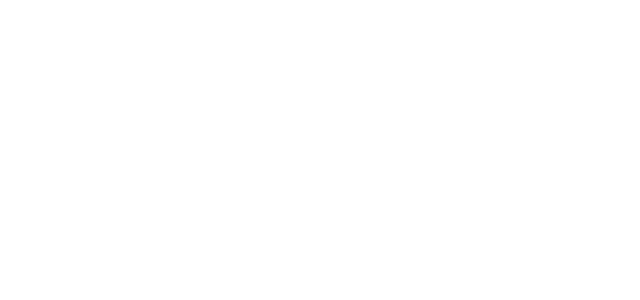
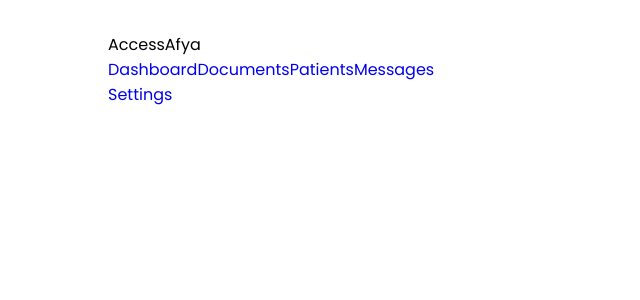
Before and after one commit to outhanchazima/access-afya-analytics-mockup, a React (Create React App) app: page / in a window 1280 px wide. Shown: the top 300 px of the page, without its empty margins (0-640 px from the left). Built offline with nearby package versions, Linux system fonts and the light colour scheme.

Commit message:
Sidebar structure

```diff
--- a/src/App.js
+++ b/src/App.js
@@ -1,9 +1,10 @@
 import './App.css';
+import { Sidebar } from './components/layout/Sidebar';
 
 function App() {
   return (
     <div>
-
+      <Sidebar/>
     </div>
   );
 }
--- a/src/components/layout/Sidebar.js
+++ b/src/components/layout/Sidebar.js
@@ -0,0 +1,43 @@
+import React, { Component } from 'react'
+
+export class Sidebar extends Component {
+    render() {
+        return (
+            <div className="side-bar">
+                <nav>
+                    <div className="nav-brand" >
+                        <i className="bx bx-layer nav-toggle" id="nav-toggle"></i>
+                        <span className="nav-logo-name">AccessAfya</span>
+                    </div>
+                    <div className="nav-list">
+                        <a href="##" className="nav-link">
+                            <box-icon type='solid' name='dashboard'></box-icon>
+                            <span className="nav-name" >Dashboard</span>
+                        </a>
+                        <a href="##" className="nav-link">
+                            <box-icon name='folder' ></box-icon>
+                            <span className="nav-name" >Documents</span>
+                        </a>
+                        <a href="##" className="nav-link">
+                            <box-icon name='info-circle' ></box-icon>
+                            <span className="nav-name" >Patients</span>
+                        </a>
+                        <a href="##" className="nav-link">
+                            <box-icon name='message-detail' ></box-icon>
+                            <span className="nav-name" >Messages</span>
+                        </a>
+                    </div>
+
+                    <a href="##" className="nav-link">
+                        <box-icon type='solid' name='cookie'></box-icon>
+                        <span className="nav-name" >Settings</span>
+                    </a>
+
+                </nav>
+
+            </div>
+        )
+    }
+}
+
+export default Sidebar
```
Also changed, not shown: src/index.css (line endings or trailing spaces), 1 other file (tests, documents, lock files or other folders).
